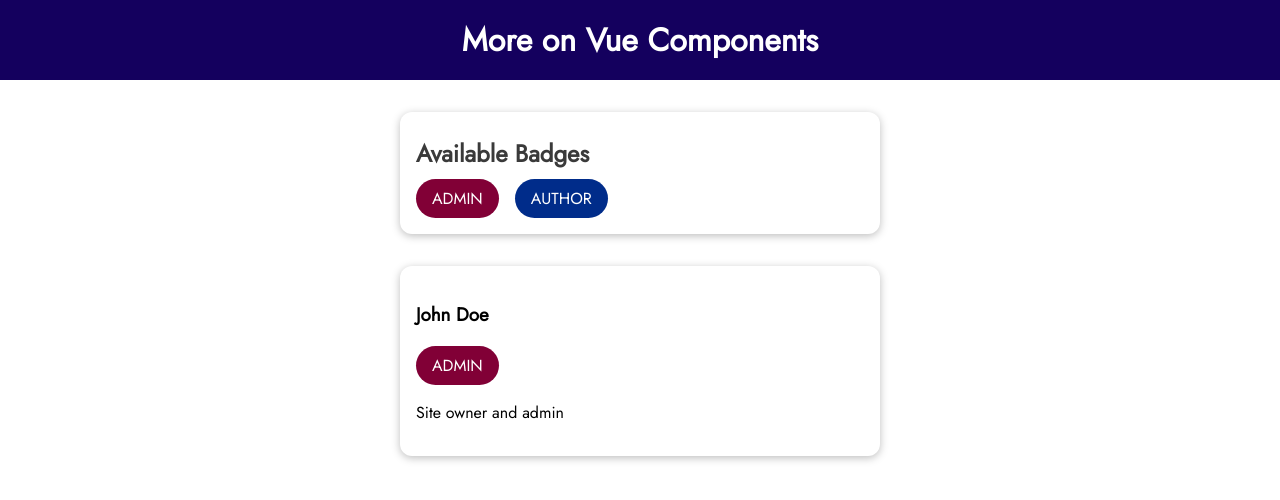
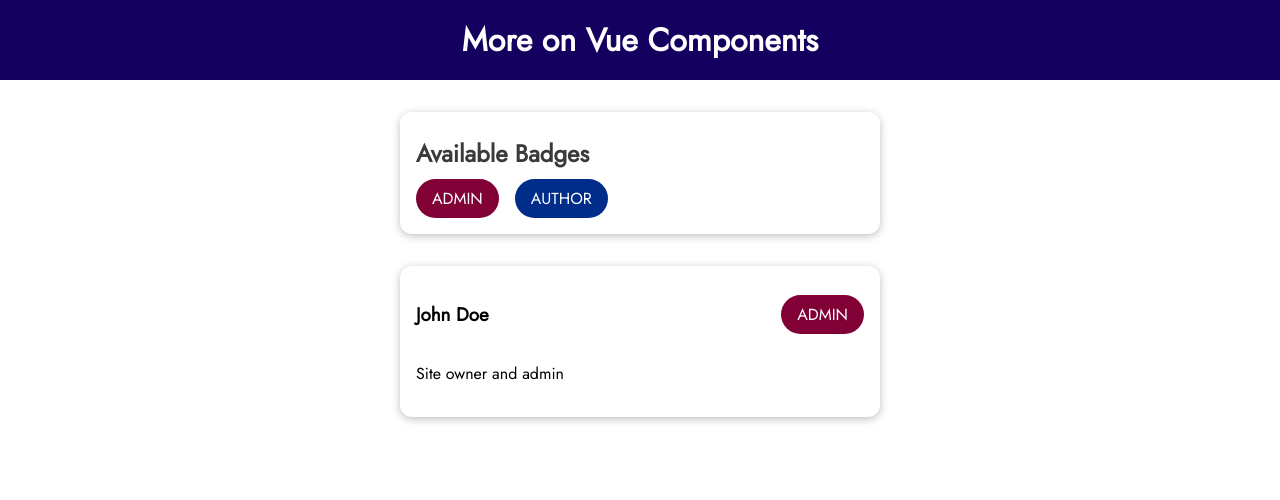
Before and after one commit to nzkks/vuejs-project, a Vue app: page / in a window 1280 px wide. Shown: the top 500 px of the page. Built offline with nearby package versions, Linux system fonts and the light colour scheme.

Commit message:
move the styles to the card component

```diff
--- a/src/components/userBadges/BaseCard.vue
+++ b/src/components/userBadges/BaseCard.vue
@@ -6,6 +6,11 @@
 </template>
 
 <style scoped>
+header {
+  display: flex;
+  justify-content: space-between;
+  align-items: center;
+}
 div {
   margin: 2rem auto;
   max-width: 30rem;
--- a/src/components/userBadges/UserInfo.vue
+++ b/src/components/userBadges/UserInfo.vue
@@ -21,11 +21,3 @@ export default {
   props: ['fullName', 'infoText', 'role'],
 };
 </script>
-
-<style scoped>
-section header {
-  display: flex;
-  justify-content: space-between;
-  align-items: center;
-}
-</style>
```
